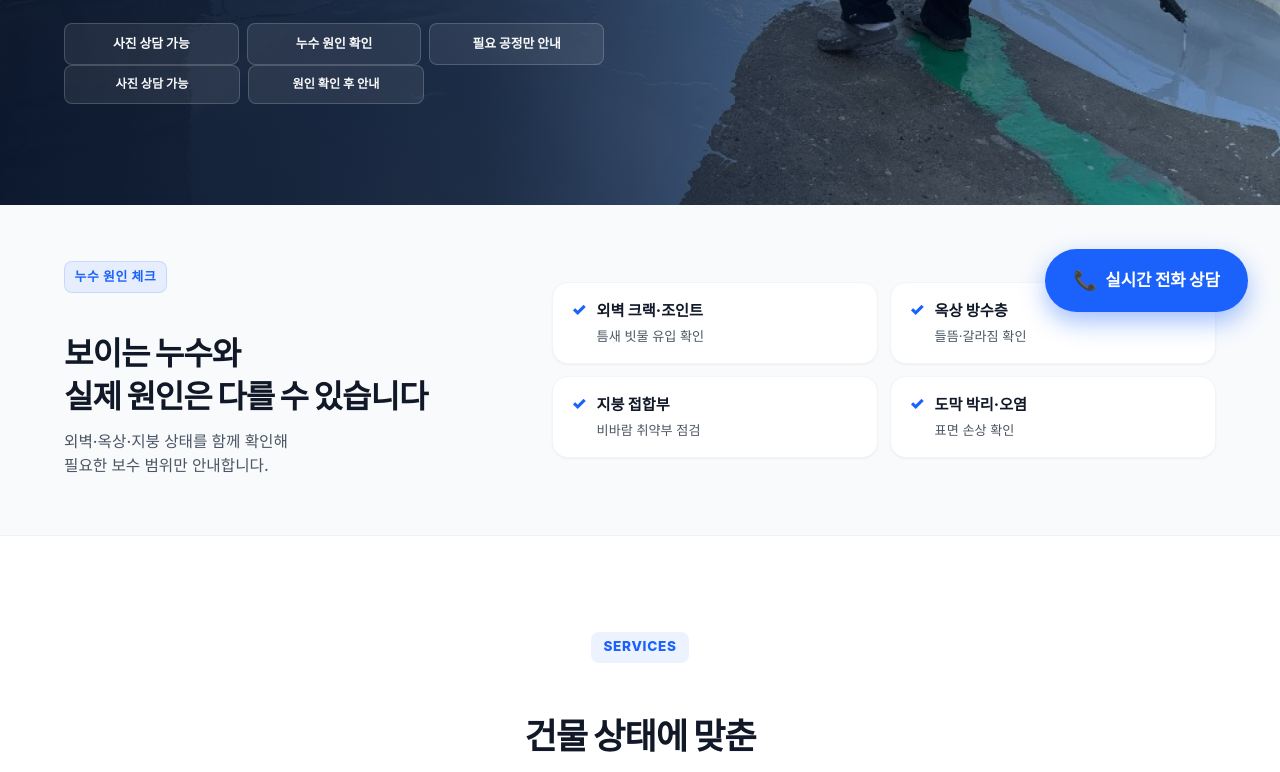
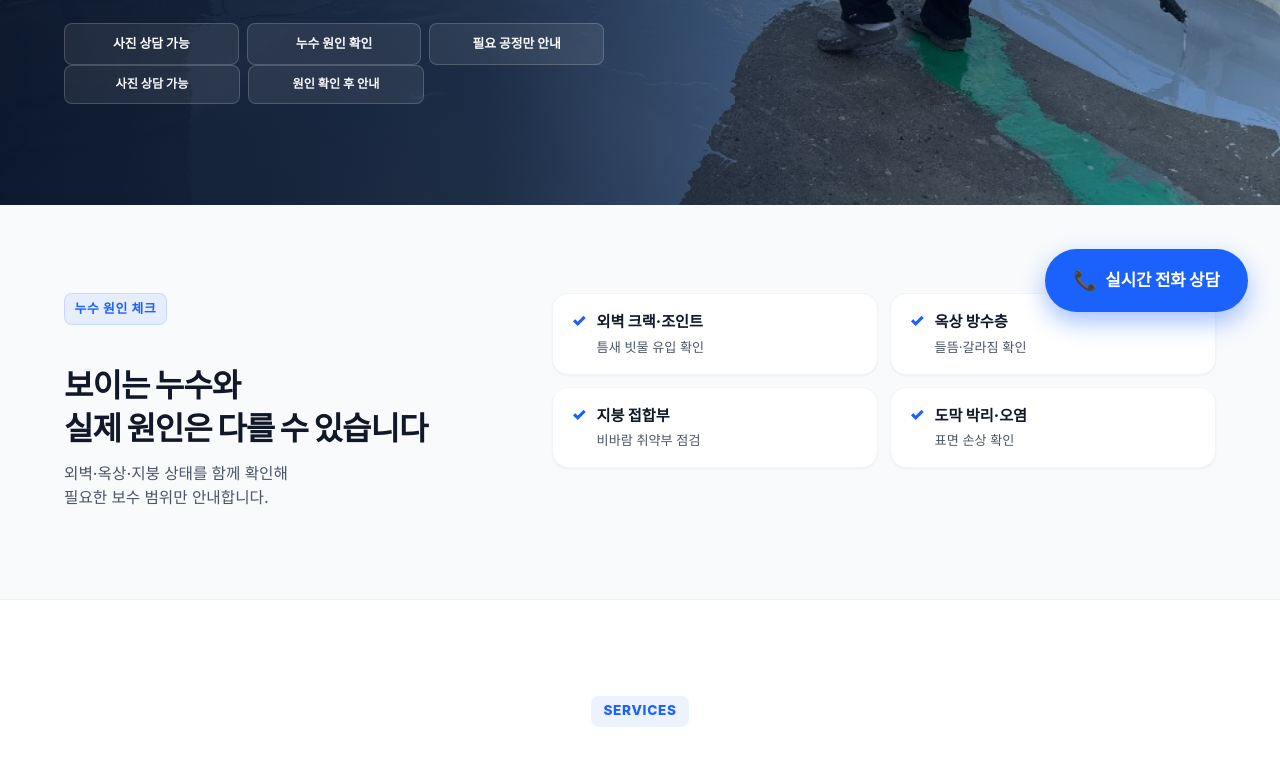
Before and after one commit to wogus5695-ctrl/Gyeongnam-bangsu-01, a React (Vite) app: page / in a window 1280 px wide. Shown: the part 456-1228 px from the top of the page. Built offline with nearby package versions, Linux system fonts and the light colour scheme.

Commit message:
style: 누수 원인 체크 섹션 위아래 패딩 확대 및 상단 정렬 조절

```diff
--- a/src/components/ProblemSection.tsx
+++ b/src/components/ProblemSection.tsx
@@ -46,7 +46,7 @@ export const ProblemSection: React.FC<ProblemSectionProps> = ({ keywordConfig })
   return (
     <section className="problem-section" id="problems" style={{
       backgroundColor: "var(--bg-light)",
-      padding: "3.5rem 0",
+      padding: "5.5rem 0",
       borderBottom: "1px solid rgba(0, 0, 0, 0.03)"
     }}>
       <div className="container">
@@ -54,7 +54,7 @@ export const ProblemSection: React.FC<ProblemSectionProps> = ({ keywordConfig })
           display: "flex",
           flexDirection: "row",
           gap: "3rem",
-          alignItems: "center",
+          alignItems: "flex-start",
           textAlign: "left"
         }}>
           {/* 좌측: 타이틀 및 설명 영역 */}
```
